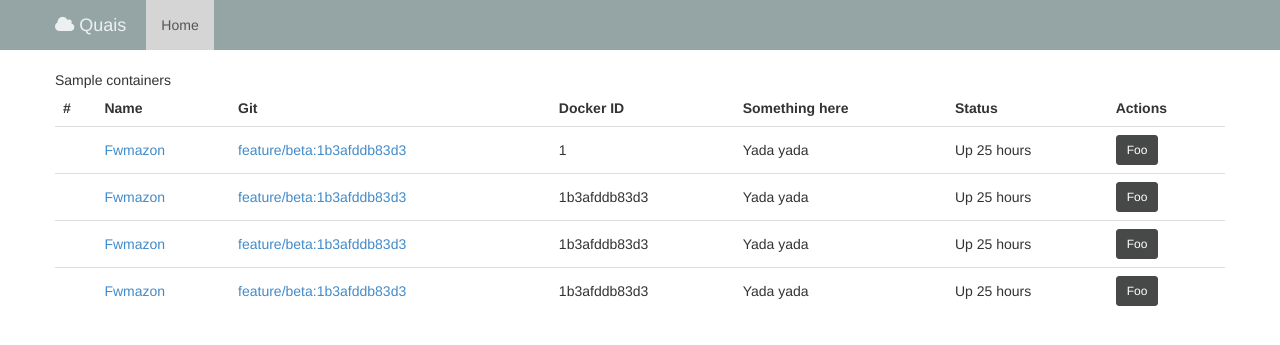
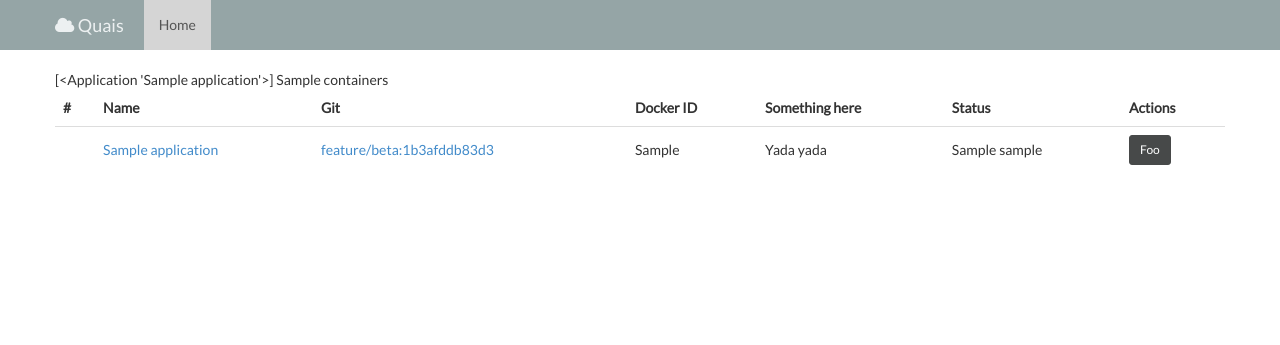
Before and after one commit to airtonix/quais, a Flask app: template quais/templates/quais.html in a window 1280 px wide. Shown: the top 345 px of the page. Run offline with Flask 2, Linux system fonts and the light colour scheme; tables that the repository leaves empty hold one stand-in row (values such as "Sample post"); the template is opened without the code that fills it: values that come from a table or form of the project are taken from there, most other values are stand-ins (such as "Sample title", 1, 10 or a date in 2020); parts of the project's set-up code (start-up, migrations or seed data) failed here and were passed over; some libraries are stand-ins or nearby versions.

Commit message:
Add SQLAlchemy, application model, register view
Also support providing DOCKER_HOST through the env.

```diff
--- a/quais/main.py
+++ b/quais/main.py
@@ -1,16 +1,46 @@
-from flask import Flask, render_template
+import os
+from flask import abort, Flask, render_template, request
+from flask.ext.sqlalchemy import SQLAlchemy
 import docker
+from .models import Application, db
 
 app = Flask(__name__)
+app.config['SQLALCHEMY_DATABASE_URI'] = 'sqlite:////tmp/test.db'
+db.init_app(app)
+
+try:
+    docker_host = os.getenv('DOCKER_HOST', None)
+    if docker_host is None:
+        raise EnvironmentError('Could not find DOCKER_HOST environment variable')
+    else:
+        d = docker.Client(base_url=docker_host)
+except EnvironmentError, e:
+    raise e
 
 
-@app.route("/")
+@app.route('/')
 def quais():
-    d = docker.Client(base_url='http://10.0.42.1:4243', version='1.3')
-    containers = [c for c in d.containers()]
-    return render_template('quais.html', containers=containers)
+    containers = {x['Id'][:12]: x for x in d.containers()}
+    applications = Application.query.all()
+    return render_template('quais.html', applications=applications, containers=containers)
+
+
+@app.route('/register', methods=['POST'])
+def register_application():
+    try:
+        application = Application.query.filter_by(name=request.form['name']).first()
+        print(application)
+        if application is None:
+            application = Application()
+    except:
+        abort(500)
+    application.update(request.form)
+    return '', 200
 
 
 @app.template_filter('cut')
 def cut_filter(s, at):
-    return s[:at]
+    try:
+        return s[:at]
+    except:
+        return s
--- /dev/null
+++ b/quais/models.py
@@ -0,0 +1,24 @@
+from flask.ext.sqlalchemy import SQLAlchemy
+
+db = SQLAlchemy()
+
+class Application(db.Model):
+    id = db.Column(db.Integer, primary_key=True)
+    name = db.Column(db.String(64), unique=True)
+    container = db.Column(db.String(12))
+    env = db.Column(db.Text())
+    commit = db.Column(db.String(40))
+    vhost = db.Column(db.String(128))
+
+    def __init__(self, **kwargs):
+        for (key, value) in kwargs.items():
+            setattr(self, key, value)
+
+    def __repr__(self):
+        return '<Application %r>' % self.name
+
+    def update(self, data):
+        for (key, value) in data.items():
+            setattr(self, key, value)
+        db.session.add(self)
+        db.session.commit()
--- a/quais/static/css/quais.css
+++ b/quais/static/css/quais.css
@@ -1,3 +1,6 @@
+body {
+  font-family: 'Lato', sans-serif;
+}
 .navbar {
   background-color: #95a5a6;
   border-radius: 0;
--- a/quais/static/css/quais.less
+++ b/quais/static/css/quais.less
@@ -1,4 +1,8 @@
 @import "config";
+
+body {
+    font-family: 'Lato', sans-serif;
+}
 
 .navbar {
     background-color: @concrete;
--- a/quais/templates/_base.html
+++ b/quais/templates/_base.html
@@ -5,8 +5,8 @@
         <meta name="viewport" content="width=device-width, initial-scale=1.0">
         <meta name="description" content="">
         <meta name="author" content="">
-        <title>Fwmazon - Fweddit.com</title>
-        <link href='http://fonts.googleapis.com/css?family=Open+Sans' rel='stylesheet' type='text/css'>
+        <title>Quais</title>
+        <link href='http://fonts.googleapis.com/css?family=Lato' rel='stylesheet' type='text/css'>
         <link rel="stylesheet" href="/static/bootstrap/css/bootstrap.css">
         <link rel="stylesheet" href="/static/css/font-awesome.min.css">
         <link rel="stylesheet" href="/static/css/quais.css">
--- a/quais/templates/quais.html
+++ b/quais/templates/quais.html
@@ -1,6 +1,7 @@
 {% extends "_base.html" %}
 
 {% block content %}
+    {{applications}}
     {{containers}}
     <table class="table table-middle">
         <thead>
@@ -15,44 +16,17 @@
             </tr>
         </thead>
         <tbody>
-            {% for container in containers %}
+            {% for app in applications %}
             <tr>
                 <td><img src="http://fweddit.com/favicon.ico" alt="" width="20"></td>
-                <td><a href="#">Fwmazon</a></td>
+                <td><a href="{{app.vhost}}">{{app.name}}</a></td>
                 <td><a href="http://gitlab.j4lp.com">feature/beta:1b3afddb83d3</a></td>
-                <td>{{container.Id|cut(12)}}</td>
+                <td>{{app.container}}</td>
                 <td>Yada yada</td>
-                <td>Up 25 hours</td>
+                <td>{{containers[app.container]}}</td>
                 <td><a href="#" class="btn btn-small btn-default">Foo</a></td>
             </tr>
             {% endfor %}
-            <tr>
-                <td><img src="http://fweddit.com/favicon.ico" alt="" width="20"></td>
-                <td><a href="#">Fwmazon</a></td>
-                <td><a href="http://gitlab.j4lp.com">feature/beta:1b3afddb83d3</a></td>
-                <td>1b3afddb83d3</td>
-                <td>Yada yada</td>
-                <td>Up 25 hours</td>
-                <td><a href="#" class="btn btn-small btn-default">Foo</a></td>
-            </tr>
-            <tr>
-                <td><img src="http://fweddit.com/favicon.ico" alt="" width="20"></td>
-                <td><a href="#">Fwmazon</a></td>
-                <td><a href="http://gitlab.j4lp.com">feature/beta:1b3afddb83d3</a></td>
-                <td>1b3afddb83d3</td>
-                <td>Yada yada</td>
-                <td>Up 25 hours</td>
-                <td><a href="#" class="btn btn-small btn-default">Foo</a></td>
-            </tr>
-            <tr>
-                <td><img src="http://fweddit.com/favicon.ico" alt="" width="20"></td>
-                <td><a href="#">Fwmazon</a></td>
-                <td><a href="http://gitlab.j4lp.com">feature/beta:1b3afddb83d3</a></td>
-                <td>1b3afddb83d3</td>
-                <td>Yada yada</td>
-                <td>Up 25 hours</td>
-                <td><a href="#" class="btn btn-small btn-default">Foo</a></td>
-            </tr>
         </tbody>
     </table>
 {% endblock %}
--- a/requirements.txt
+++ b/requirements.txt
@@ -1,7 +1,9 @@
 Flask==0.10.1
+Flask-SQLAlchemy==1.0
 Flask-Script==0.5.3
 Jinja2==2.7
 MarkupSafe==0.18
+SQLAlchemy==0.8.2
 Werkzeug==0.9.3
 argparse==1.2.1
 docker-py==0.1.2
```
